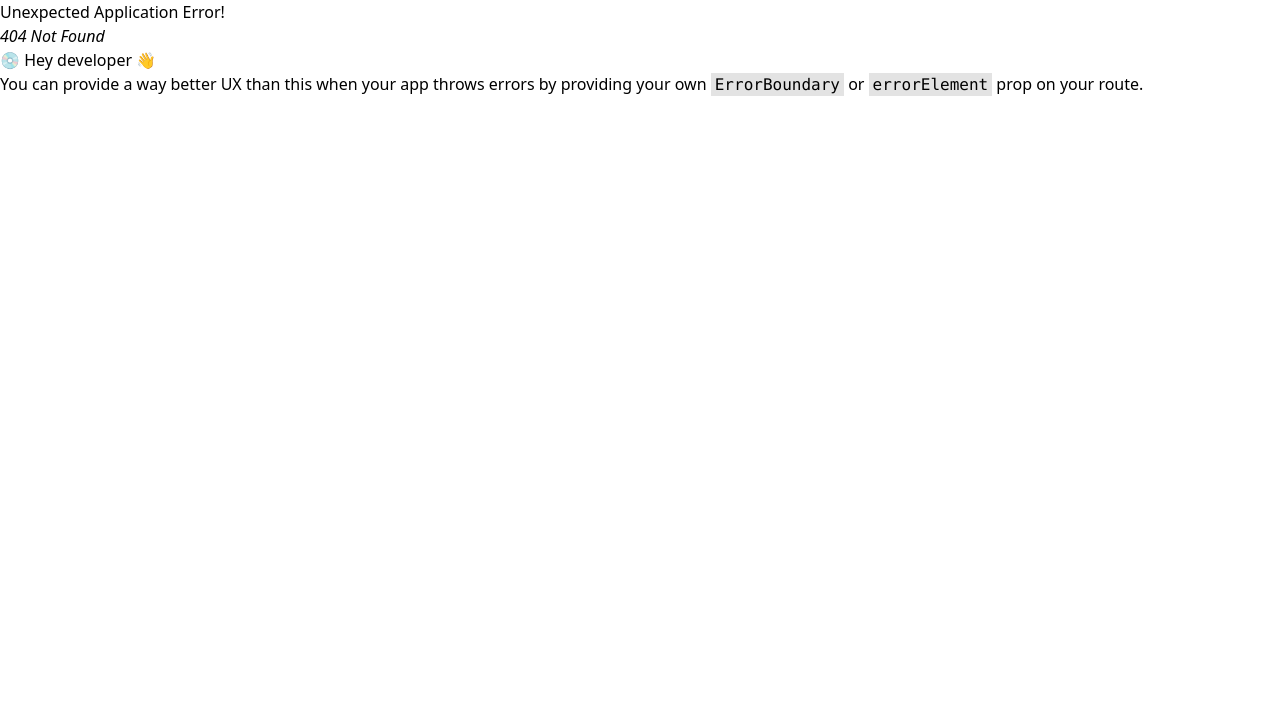
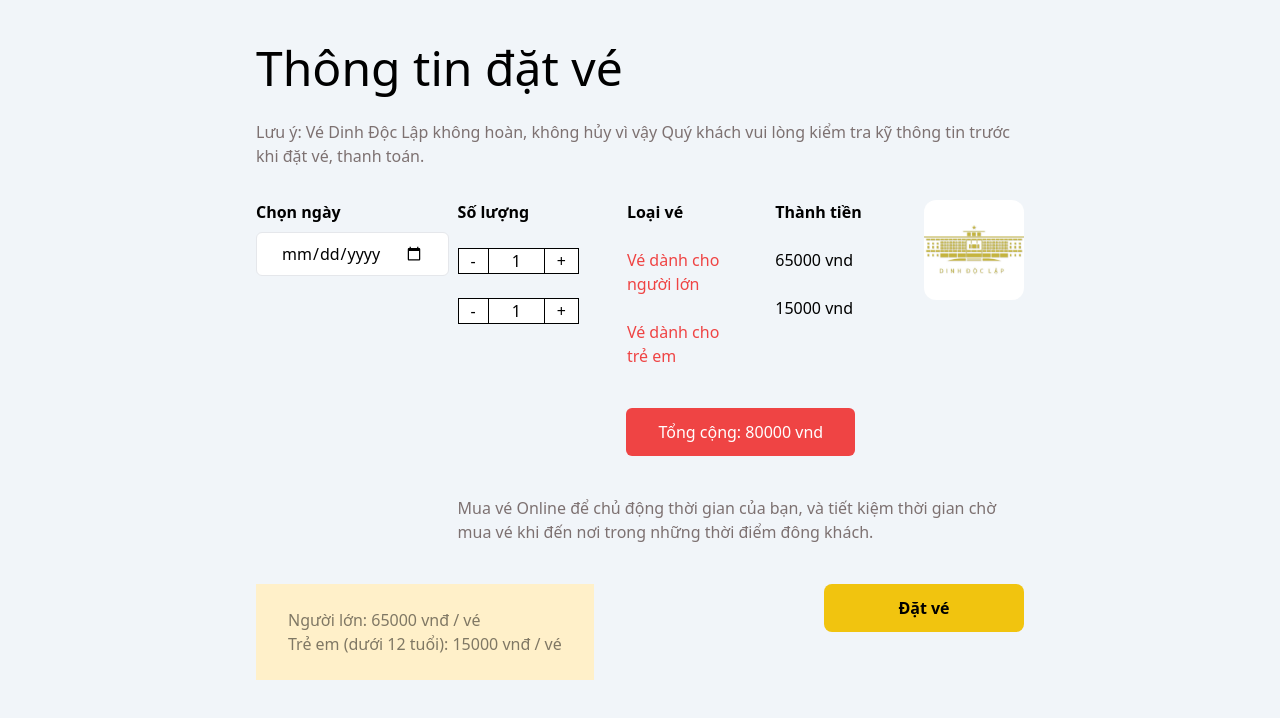
Before and after one commit to levanthien1812/dinh-doc-lap-tour, a React (Create React App) app: page /dat-ve in a window 1280 px wide. Before the commit this address had no page. Shown: the top 718 px of the page. Built offline with nearby package versions, Linux system fonts and the light colour scheme.

Commit message:
trang dat ve

```diff
--- a/src/App.js
+++ b/src/App.js
@@ -4,6 +4,7 @@ import { RouterProvider, createBrowserRouter } from 'react-router-dom';
 import HomePage from './pages/home/HomePage';
 import SignupPage from './pages/signup/SignupPage';
 import LoginPage from './pages/login/LoginPage';
+import BookTicketPage from './pages/bookticket/BookTicketPage';
 
 function App() {
   const router = createBrowserRouter([
@@ -21,6 +22,10 @@ function App() {
         {
           path: "/dang-nhap",
           element: <LoginPage/>
+        },
+        {
+          path: "/dat-ve",
+          element: <BookTicketPage/>
         }
       ]
 
--- a/src/config/constants.js
+++ b/src/config/constants.js
@@ -1,5 +1,3 @@
-export const TYPES = {
-    TYPE_1: 'type 1',
-    TYPE_2: 'type 2',
-    TYPE_3: 'type 3',
-}
+export const CHILDREN_PRICE = 15000;
+
+export const ADULT_PRICE = 65000;
--- a/src/output.css
+++ b/src/output.css
@@ -538,14 +538,6 @@ video {
   margin-bottom: 1rem;
 }
 
-.mt-1 {
-  margin-top: 0.25rem;
-}
-
-.mt-4 {
-  margin-top: 1rem;
-}
-
 .mt-3 {
   margin-top: 0.75rem;
 }
@@ -554,8 +546,20 @@ video {
   margin-top: 1.5rem;
 }
 
-.-mt-6 {
-  margin-top: -1.5rem;
+.mt-2 {
+  margin-top: 0.5rem;
+}
+
+.mt-4 {
+  margin-top: 1rem;
+}
+
+.mt-8 {
+  margin-top: 2rem;
+}
+
+.mt-10 {
+  margin-top: 2.5rem;
 }
 
 .block {
@@ -570,28 +574,62 @@ video {
   height: 100vh;
 }
 
-.w-96 {
-  width: 24rem;
+.w-3\/4 {
+  width: 75%;
+}
+
+.w-64 {
+  width: 16rem;
 }
 
 .w-full {
   width: 100%;
 }
 
-.w-3\/4 {
-  width: 75%;
+.w-6 {
+  width: 1.5rem;
 }
 
-.w-80 {
-  width: 20rem;
+.w-10 {
+  width: 2.5rem;
 }
 
-.w-72 {
-  width: 18rem;
+.w-12 {
+  width: 3rem;
 }
 
-.w-64 {
-  width: 16rem;
+.w-fit {
+  width: -webkit-fit-content;
+  width: -moz-fit-content;
+  width: fit-content;
+}
+
+.w-14 {
+  width: 3.5rem;
+}
+
+.w-1\/4 {
+  width: 25%;
+}
+
+.w-1\/5 {
+  width: 20%;
+}
+
+.w-\[200px\] {
+  width: 200px;
+}
+
+.grow-0 {
+  flex-grow: 0;
+}
+
+.grow {
+  flex-grow: 1;
+}
+
+.flex-col {
+  flex-direction: column;
 }
 
 .items-center {
@@ -602,8 +640,40 @@ video {
   justify-content: center;
 }
 
+.justify-between {
+  justify-content: space-between;
+}
+
+.gap-6 {
+  gap: 1.5rem;
+}
+
+.gap-0 {
+  gap: 0px;
+}
+
+.gap-4 {
+  gap: 1rem;
+}
+
+.gap-12 {
+  gap: 3rem;
+}
+
+.gap-8 {
+  gap: 2rem;
+}
+
+.gap-10 {
+  gap: 2.5rem;
+}
+
 .rounded {
   border-radius: 0.25rem;
+}
+
+.rounded-3xl {
+  border-radius: 1.5rem;
 }
 
 .rounded-md {
@@ -614,8 +684,12 @@ video {
   border-radius: 0.75rem;
 }
 
-.rounded-3xl {
-  border-radius: 1.5rem;
+.rounded-sm {
+  border-radius: 0.125rem;
+}
+
+.rounded-lg {
+  border-radius: 0.5rem;
 }
 
 .border {
@@ -626,17 +700,8 @@ video {
   border-bottom-width: 1px;
 }
 
-.border-b-2 {
-  border-bottom-width: 2px;
-}
-
-.border-none {
-  border-style: none;
-}
-
-.border-gray-300 {
-  --tw-border-opacity: 1;
-  border-color: rgb(209 213 219 / var(--tw-border-opacity));
+.border-r-0 {
+  border-right-width: 0px;
 }
 
 .border-red-500 {
@@ -644,19 +709,19 @@ video {
   border-color: rgb(239 68 68 / var(--tw-border-opacity));
 }
 
+.border-black {
+  --tw-border-opacity: 1;
+  border-color: rgb(0 0 0 / var(--tw-border-opacity));
+}
+
 .border-b-gray-300 {
   --tw-border-opacity: 1;
   border-bottom-color: rgb(209 213 219 / var(--tw-border-opacity));
 }
 
-.bg-blue-100 {
+.bg-blue-950 {
   --tw-bg-opacity: 1;
-  background-color: rgb(219 234 254 / var(--tw-bg-opacity));
-}
-
-.bg-blue-600 {
-  --tw-bg-opacity: 1;
-  background-color: rgb(37 99 235 / var(--tw-bg-opacity));
+  background-color: rgb(23 37 84 / var(--tw-bg-opacity));
 }
 
 .bg-gray-100 {
@@ -669,22 +734,34 @@ video {
   background-color: rgb(255 255 255 / var(--tw-bg-opacity));
 }
 
-.bg-blue-950 {
+.bg-slate-50 {
   --tw-bg-opacity: 1;
-  background-color: rgb(23 37 84 / var(--tw-bg-opacity));
+  background-color: rgb(248 250 252 / var(--tw-bg-opacity));
 }
 
-.bg-slate-200 {
+.bg-slate-100 {
   --tw-bg-opacity: 1;
-  background-color: rgb(226 232 240 / var(--tw-bg-opacity));
+  background-color: rgb(241 245 249 / var(--tw-bg-opacity));
 }
 
-.bg-opacity-30 {
-  --tw-bg-opacity: 0.3;
+.bg-red-500 {
+  --tw-bg-opacity: 1;
+  background-color: rgb(239 68 68 / var(--tw-bg-opacity));
 }
 
-.p-6 {
-  padding: 1.5rem;
+.bg-\[\#fff0c9\] {
+  --tw-bg-opacity: 1;
+  background-color: rgb(255 240 201 / var(--tw-bg-opacity));
+}
+
+.bg-\[\#F1C40F\] {
+  --tw-bg-opacity: 1;
+  background-color: rgb(241 196 15 / var(--tw-bg-opacity));
+}
+
+.px-16 {
+  padding-left: 4rem;
+  padding-right: 4rem;
 }
 
 .px-3 {
@@ -697,6 +774,11 @@ video {
   padding-right: 1rem;
 }
 
+.py-1 {
+  padding-top: 0.25rem;
+  padding-bottom: 0.25rem;
+}
+
 .py-2 {
   padding-top: 0.5rem;
   padding-bottom: 0.5rem;
@@ -707,19 +789,49 @@ video {
   padding-bottom: 1.5rem;
 }
 
+.px-6 {
+  padding-left: 1.5rem;
+  padding-right: 1.5rem;
+}
+
+.py-12 {
+  padding-top: 3rem;
+  padding-bottom: 3rem;
+}
+
 .px-12 {
   padding-left: 3rem;
   padding-right: 3rem;
 }
 
-.px-16 {
-  padding-left: 4rem;
-  padding-right: 4rem;
+.px-2 {
+  padding-left: 0.5rem;
+  padding-right: 0.5rem;
 }
 
-.py-1 {
-  padding-top: 0.25rem;
-  padding-bottom: 0.25rem;
+.px-8 {
+  padding-left: 2rem;
+  padding-right: 2rem;
+}
+
+.py-3 {
+  padding-top: 0.75rem;
+  padding-bottom: 0.75rem;
+}
+
+.px-40 {
+  padding-left: 10rem;
+  padding-right: 10rem;
+}
+
+.py-8 {
+  padding-top: 2rem;
+  padding-bottom: 2rem;
+}
+
+.px-64 {
+  padding-left: 16rem;
+  padding-right: 16rem;
 }
 
 .text-center {
@@ -740,6 +852,10 @@ video {
   line-height: 2.25rem;
 }
 
+.text-\[48px\] {
+  font-size: 48px;
+}
+
 .text-sm {
   font-size: 0.875rem;
   line-height: 1.25rem;
@@ -750,26 +866,31 @@ video {
   line-height: 1rem;
 }
 
-.font-medium {
-  font-weight: 500;
+.text-xl {
+  font-size: 1.25rem;
+  line-height: 1.75rem;
 }
 
 .font-bold {
   font-weight: 700;
 }
 
+.font-medium {
+  font-weight: 500;
+}
+
 .italic {
   font-style: italic;
-}
-
-.text-blue-700 {
-  --tw-text-opacity: 1;
-  color: rgb(29 78 216 / var(--tw-text-opacity));
 }
 
 .text-blue-950 {
   --tw-text-opacity: 1;
   color: rgb(23 37 84 / var(--tw-text-opacity));
+}
+
+.text-gray-400 {
+  --tw-text-opacity: 1;
+  color: rgb(156 163 175 / var(--tw-text-opacity));
 }
 
 .text-gray-700 {
@@ -787,9 +908,22 @@ video {
   color: rgb(255 255 255 / var(--tw-text-opacity));
 }
 
-.text-gray-400 {
+.text-\[\#7d7171\] {
   --tw-text-opacity: 1;
-  color: rgb(156 163 175 / var(--tw-text-opacity));
+  color: rgb(125 113 113 / var(--tw-text-opacity));
+}
+
+.text-\[7d7171\] {
+  color: 7d7171;
+}
+
+.text-black {
+  --tw-text-opacity: 1;
+  color: rgb(0 0 0 / var(--tw-text-opacity));
+}
+
+.text-opacity-50 {
+  --tw-text-opacity: 0.5;
 }
 
 .shadow-md {
@@ -812,6 +946,11 @@ video {
   text-decoration-line: underline;
 }
 
+.active\:bg-slate-300:active {
+  --tw-bg-opacity: 1;
+  background-color: rgb(203 213 225 / var(--tw-bg-opacity));
+}
+
 .active\:font-bold:active {
   font-weight: 700;
 }
--- /dev/null
+++ b/src/pages/bookticket/BookTicketPage.jsx
@@ -0,0 +1,94 @@
+import React, { useState } from "react";
+import ChooseQuantity from "./components/ChooseQuantity";
+import { ADULT_PRICE, CHILDREN_PRICE } from "../../config/constants";
+import dinhDocLapImg from "./../../assets/images/dinh-doc-lap.jpg";
+
+function BookTicketPage() {
+  const [date, setDate] = useState(new Date());
+  const [childQuantity, setChildQuantity] = useState(1);
+  const [adultQuantity, setAdultQuantity] = useState(1);
+
+  return (
+    <div className="py-8 px-64 bg-slate-100 h-screen">
+      <h1 className="text-[48px]">Thông tin đặt vé</h1>
+      <p className="text-[#7d7171] mt-4">
+        Lưu ý: Vé Dinh Độc Lập không hoàn, không hủy vì vậy Quý khách vui lòng
+        kiểm tra kỹ thông tin trước khi đặt vé, thanh toán.
+      </p>
+      <div className="flex gap-12 mt-8">
+        <div className="w-1/5">
+          <label htmlFor="date" className="block font-bold">
+            Chọn ngày
+          </label>
+          <input
+            type="date"
+            name="date"
+            required
+            value={date}
+            className="block bg-white border px-6 py-2 rounded-md mt-2"
+          />
+        </div>
+        <div className="grow">
+          <div className="flex gap-12">
+            <div className="flex flex-col gap-6 w-1/4">
+              <p className="font-bold">Số lượng</p>
+              <ChooseQuantity
+                quantity={adultQuantity}
+                setQuantity={setAdultQuantity}
+              />
+              <ChooseQuantity
+                quantity={childQuantity}
+                setQuantity={setChildQuantity}
+              />
+            </div>
+            <div className="flex flex-col gap-6 w-1/4">
+              <p className="font-bold">Loại vé</p>
+              <p className="text-red-500">Vé dành cho người lớn</p>
+              <p className="text-red-500">Vé dành cho trẻ em</p>
+            </div>
+            <div className="flex flex-col gap-6 w-1/4">
+              <p className="font-bold">Thành tiền</p>
+              <p>{ADULT_PRICE * adultQuantity} vnd</p>
+              <p>{CHILDREN_PRICE * childQuantity} vnd</p>
+            </div>
+            <div className="w-1/4">
+              <img
+                src={dinhDocLapImg}
+                alt=""
+                width={200}
+                className="rounded-xl"
+              />
+            </div>
+          </div>
+          <div className="flex flex-col justify-center items-center gap-10 mt-10">
+            <button className="px-8 py-3 bg-red-500 rounded-md text-white">
+              Tổng cộng:{" "}
+              {ADULT_PRICE * adultQuantity + CHILDREN_PRICE * childQuantity} vnd
+            </button>
+            <p className="text-[#7d7171]">
+              Mua vé Online để chủ động thời gian của bạn, và tiết kiệm thời
+              gian chờ mua vé khi đến nơi trong những thời điểm đông khách.
+            </p>
+          </div>
+        </div>
+      </div>
+      <div className="flex justify-between mt-10">
+        <div className="bg-[#fff0c9] px-8 py-6">
+          <p className="text-black text-opacity-50">
+            Người lớn: {ADULT_PRICE} vnđ / vé
+          </p>
+          <p className="text-black text-opacity-50">
+            Trẻ em (dưới 12 tuổi): {CHILDREN_PRICE} vnđ / vé
+          </p>
+        </div>
+        <div>
+          <button className="bg-[#F1C40F] py-3 w-[200px] rounded-lg font-bold">
+            Đặt vé
+          </button>
+        </div>
+      </div>
+    </div>
+  );
+}
+
+export default BookTicketPage;
--- /dev/null
+++ b/src/pages/bookticket/components/ChooseQuantity.jsx
@@ -0,0 +1,29 @@
+import React, { useState } from "react";
+
+function ChooseQuantity({ quantity, setQuantity }) {
+  return (
+    <div className="flex gap-0">
+      <button
+        onClick={() => setQuantity((prev) => prev - 1)}
+        className="bg-white border border-black px-3 active:bg-slate-300 border-r-0"
+      >
+        -
+      </button>
+      <input
+        type="text"
+        value={quantity}
+        border-r-0
+        onChange={(e) => setQuantity(e.target.value)}
+        className="px-4 w-14 border border-black border-r-0 text-center"
+      />
+      <button
+        onClick={() => setQuantity((prev) => prev + 1)}
+        className="bg-white border border-black px-3 active:bg-slate-300"
+      >
+        +
+      </button>
+    </div>
+  );
+}
+
+export default ChooseQuantity;
```
Also changed, not shown: src/assets/images/dinh-doc-lap.jpg (added).
